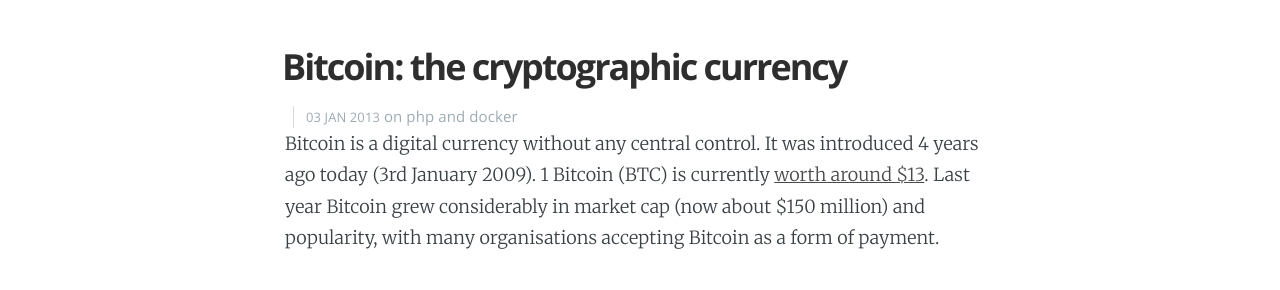
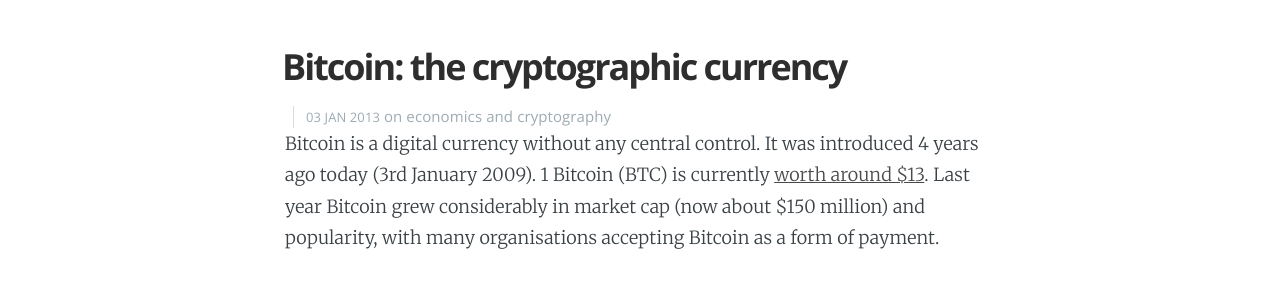
Before and after one commit to dave1010/dave1010.github.io, a Jekyll site: the page built from _posts/2013-01-03-bitcoin.markdown, in a window 1280 px wide and 900 px high. Shown: the part 132-422 px from the top of the window. Built offline with Jekyll 4.4.1, drawn with Linux system fonts in a browser that asks for light colours; Markdown is read by kramdown in place of the engine named in the settings; comment, search, counter and statistics services are not loaded.

Commit message:
Update 2013-01-03-bitcoin.markdown

```diff
--- a/_posts/2013-01-03-bitcoin.markdown
+++ b/_posts/2013-01-03-bitcoin.markdown
@@ -2,7 +2,7 @@
 layout: post
 title:  "Bitcoin: the cryptographic currency"
 date:   2013-01-03 19:24:07
-categories: php docker
+categories: economics cryptography
 ---
 
 Bitcoin is a digital currency without any central control. It was introduced 4 years ago today (3rd January 2009). 1 Bitcoin (BTC) is currently [worth around $13](http://bitcoincharts.com/). Last year Bitcoin grew considerably in market cap (now about $150 million) and popularity, with many organisations accepting Bitcoin as a form of payment.
```
